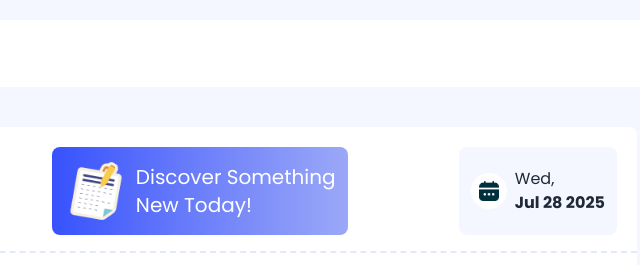
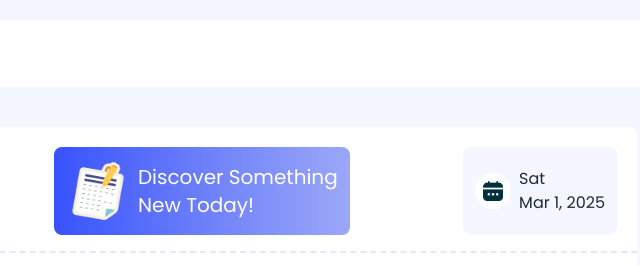
Before and after one commit to Mj-Marjan/JavaScript-Assignment-5, a plain HTML site: page index.html in a window 1280 px wide. Shown: the top 265 px of the page, 301-941 px from the left. Drawn offline with nearby package versions, Linux system fonts and the light colour scheme.

Commit message:
Added Javascript time

```diff
--- a/index.html
+++ b/index.html
@@ -37,7 +37,7 @@
                     <div class="">
                         <div class="btn btn-ghost btn-circle avatar">
                             <div class="w-10 rounded-full bg-[#F4F7FF]">
-                                <img class="w-5 h-auto p-2" src="assets/theme-btn.png" alt="">
+                                <img id="navBtn" class="w-5 h-auto p-2" src="assets/theme-btn.png" alt="">
                             </div>
                         </div>
                     </div>
@@ -71,8 +71,7 @@
                             <img class="h-5 w-5" src="assets/calender.png" alt="">
                         </div>
                         <div>
-                            <h3>Wed,</h3>
-                            <h3 class="font-bold">Jul 28 2025</h3>
+                            <h3 id="current-Date" class=""></h3>
                         </div>
                     </div>
                 </section>
--- a/java script/activeSit.js
+++ b/java script/activeSit.js
@@ -144,3 +144,21 @@ document.getElementById('card-btn6').addEventListener('click',
         document.getElementById('navCount').innerText = navSum;
     }
 )
+// current date section
+document.addEventListener("DOMContentLoaded", function(){
+    const now = new Date();
+    const weekday = now.toLocaleDateString("en-US", { weekday: "short" });
+    const currentDate = now.toLocaleDateString("en-US", {
+        month: "short",day: "numeric",year: "numeric"
+      });
+      document.getElementById("current-Date").innerHTML = `${weekday}<br>${currentDate}`;
+})
+// background color change section
+const colors = ['red', 'blue', 'green', 'yellow', 'purple', 'orange'];
+let index = 0;
+
+document.getElementById('navBtn').addEventListener('click',
+    function () {
+        document.body.style.backgroundColor = colors[index];
+        index = (index + 1) % colors.length;
+});
```
